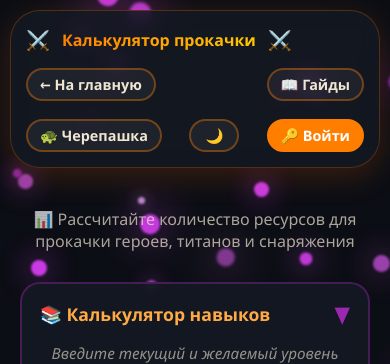
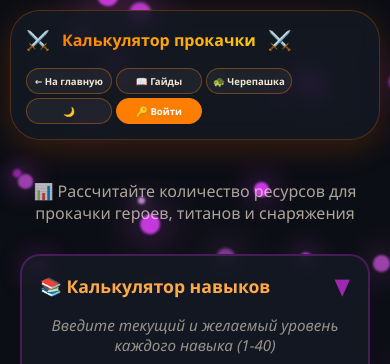
Before and after one commit to paradigmaafk-boop/e-hell, a Flask app: page /hero-calculator in a window 390 px wide. Shown: the top 364 px of the page. Run offline with Flask 3, Linux system fonts and the light colour scheme.

Commit message:
Update hero_calculator.html

```diff
--- a/templates/hero_calculator.html
+++ b/templates/hero_calculator.html
@@ -233,7 +233,6 @@
             opacity: 0.8;
         }
 
-        /* Стили для титана */
         .titan-grid {
             display: grid;
             grid-template-columns: repeat(3, 1fr);
@@ -303,7 +302,6 @@
             font-weight: 400;
         }
 
-        /* Стили для эксклюзивного снаряжения */
         .gear-exclusive-grid {
             display: grid;
             grid-template-columns: repeat(2, 1fr);
@@ -366,21 +364,33 @@
             to { opacity: 1; transform: translateY(0); }
         }
 
-        /* Стили для кнопок навигации */
+        /* Стили для кнопок навигации в шапке - ГРИД */
+        .header-controls {
+            display: grid;
+            grid-template-columns: repeat(auto-fit, minmax(100px, 1fr));
+            gap: 10px;
+            align-items: center;
+            width: auto;
+        }
+
         .header-controls .nav-btn {
             background: rgba(255, 255, 255, 0.05);
             border: 2px solid #ff7e0060;
-            padding: 8px 18px;
+            padding: 8px 14px;
             border-radius: 50px;
             cursor: pointer;
-            font-size: 1.2rem;
+            font-size: 1.0rem;
             transition: 0.3s;
             color: inherit;
             font-weight: 600;
             text-decoration: none;
-            display: inline-block;
-            min-width: 80px;
+            display: flex;
+            align-items: center;
+            justify-content: center;
+            min-width: 90px;
+            min-height: 42px;
             text-align: center;
+            white-space: nowrap;
         }
 
         .header-controls .nav-btn:hover {
@@ -419,10 +429,16 @@
         }
 
         @media (max-width: 480px) {
+            .header-controls {
+                grid-template-columns: repeat(3, 1fr);
+                gap: 4px;
+            }
             .header-controls .nav-btn {
-                padding: 5px 12px;
-                font-size: 0.9rem;
-                min-width: 50px;
+                font-size: 0.6rem;
+                padding: 3px 6px;
+                min-width: 40px;
+                min-height: 26px;
+                border-width: 1.5px;
             }
             .result-box .total { font-size: 1.8rem; }
             .titan-total-box { font-size: 1.5rem; }
@@ -665,7 +681,6 @@
         }
         createSparks();
 
-        // ===== АККОРДЕОН =====
         function toggleSection(header) {
             const content = header.nextElementSibling;
             const arrow = header.querySelector('.arrow');
@@ -726,7 +741,7 @@
             });
         }
 
-        // ===== ТИТАН (ЗВЕЗДЫ) =====
+        // ===== ТИТАН =====
         const titanData = {
             1: [4, 4, 4, 4, 4, 6],
             2: [6, 6, 6, 6, 6, 8],
@@ -884,7 +899,6 @@
             document.getElementById('gear_result').textContent = 'Нужно: 0 фрагментов';
         }
 
-        // ===== АВТОМАТИЧЕСКИЙ РАСЧЕТ =====
         document.querySelectorAll('#skillForm input').forEach(input => {
             input.addEventListener('input', calculateSkills);
         });
@@ -897,7 +911,6 @@
             input.addEventListener('input', calculateGearExclusive);
         });
 
-        // ===== ЗАГРУЗКА =====
         window.addEventListener('DOMContentLoaded', () => {
             calculateSkills();
             calculateTitan();
```
